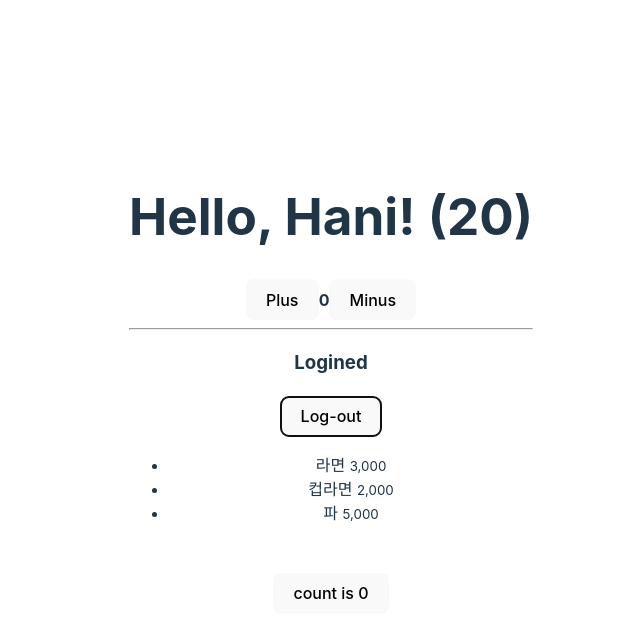
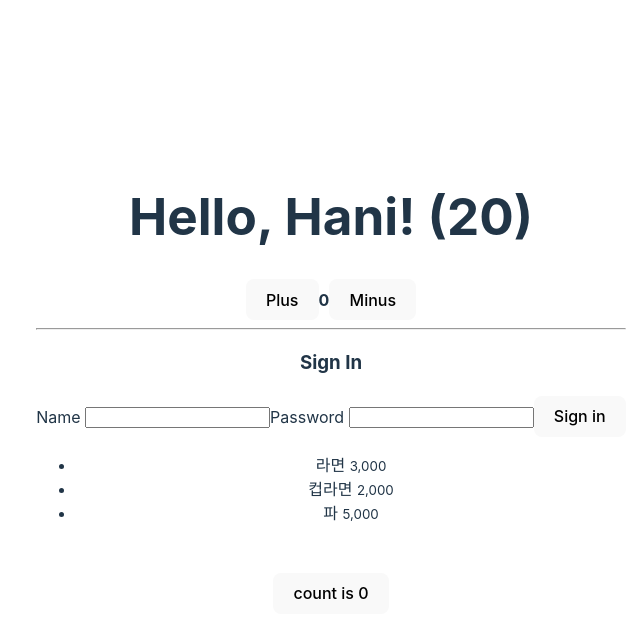
Before and after one commit to yermxx/sesac-practice, a React (Vite) app in the folder rbvite/: page / in a window 1280 px wide. Both pictures are taken after a click on the button "Log-out". Shown: the top 638 px of the page, without its empty margins (309-949 px from the left). Built offline with nearby package versions, Linux system fonts and the light colour scheme.

Commit message:
✨ (React) Add Profile, Login Components

```diff
--- /dev/null
+++ b/rbvite/src/components/Login.tsx
@@ -0,0 +1,12 @@
+export default function Login() {
+  return (
+    <>
+      <h3>Sign In</h3>
+      <form>
+        Name <input type='text' id='name' autocomplete='off' />
+        Password <input type='password' id='pw' />
+        <button>Sign in</button>
+      </form>
+    </>
+  );
+}
--- a/rbvite/src/components/My.tsx
+++ b/rbvite/src/components/My.tsx
@@ -1,4 +1,6 @@
 import { Session } from '../App';
+import Profile from './Profile';
+import Login from './Login';
 
 type Props = {
   session: Session;
@@ -8,8 +10,12 @@ type Props = {
 export default function My({ session, logout }: Props) {
   return (
     <>
-      <h3>{session.loginUser?.name} Logined</h3>
-      <button onClick={logout}>Log-out</button>
+      {session.loginUser ? (
+        <Profile session={session} logout={logout} />
+      ) : (
+        <Login />
+      )}
+
       <ul>
         {session.cart.map(({ id, name, price }) => (
           <li key={id}>
--- /dev/null
+++ b/rbvite/src/components/Profile.tsx
@@ -0,0 +1,15 @@
+import { Session } from '../App';
+
+type Props = {
+  session: Session;
+  logout: () => void;
+};
+
+export default function Profile({ session, logout }: Props) {
+  return (
+    <>
+      <h3>{session.loginUser?.name} Logined</h3>
+      <button onClick={logout}>Log-out</button>
+    </>
+  );
+}
```
